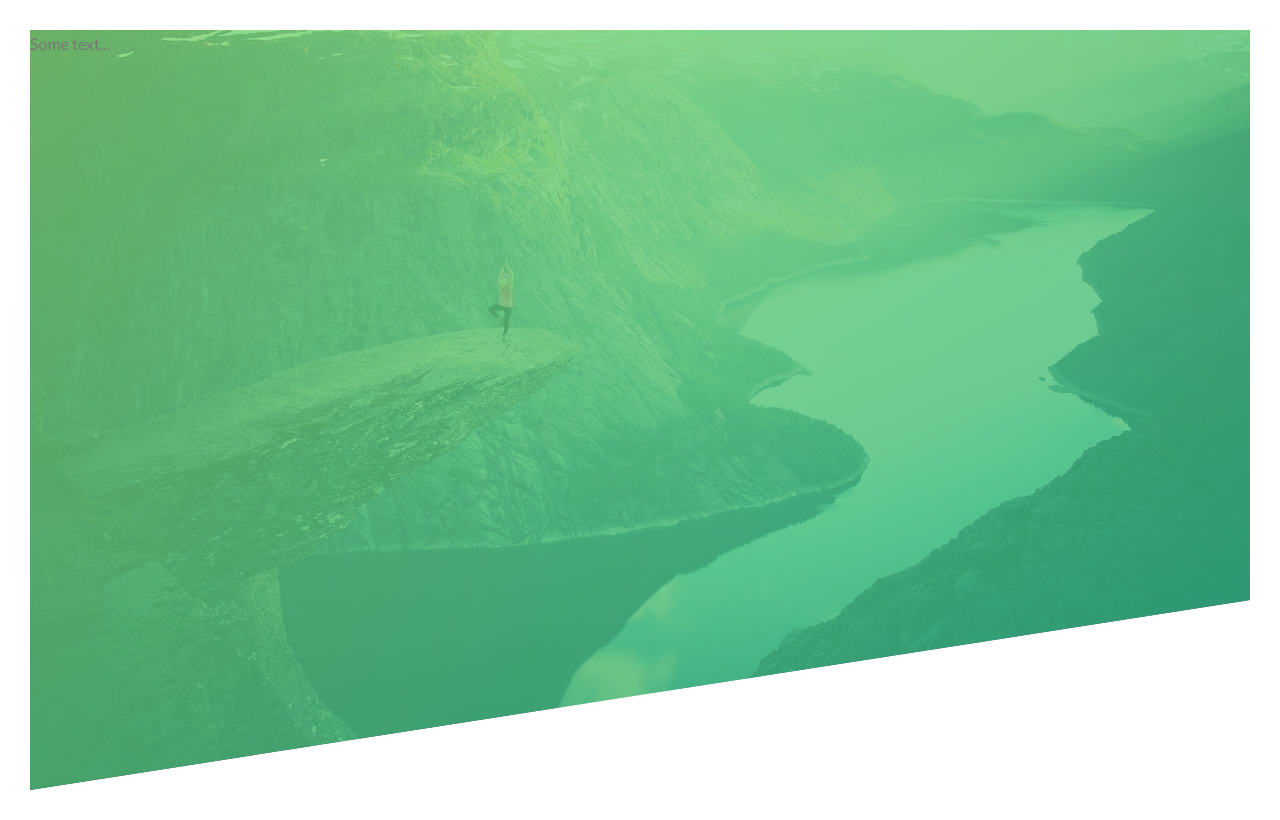
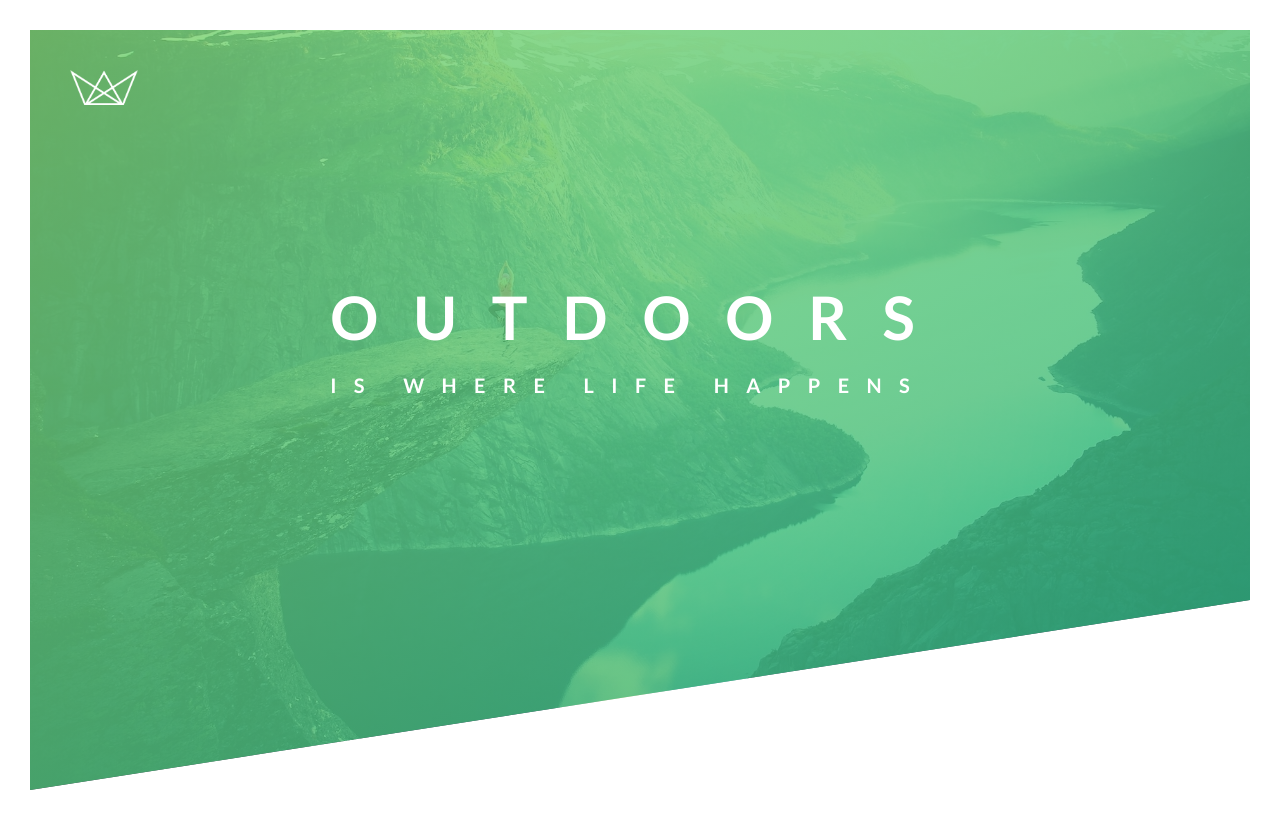
Before and after one commit to eKoh951/advanced-css-sass-course, a plain HTML site: page natours/index.html in a window 1280 px wide. Drawn offline with Linux system fonts and the light colour scheme; files that its build step writes are made by us from their sources.

Commit message:
Lesson 8

```diff
--- a/natours/css/style.css
+++ b/natours/css/style.css
@@ -33,6 +33,45 @@ body {
 		background-size: cover; /* The image will always fit to the box */
 		/* This picture is going to ocupy 95% of the screen */
 	background-position: top;
+	position: relative;
 
 	clip-path: polygon(0 0, 100% 0, 100% 75%, 0 100%);
 }
+
+.logo-box {
+	position: absolute;
+	/* The positioning starts from its parent element */
+	top: 40px;
+	left: 40px;
+}
+
+.logo {
+	height: 35px;
+	/* We don't specify the width, this way the browser calculates it based on the height and img resolution */
+}
+
+.text-box {
+	position: absolute;
+	top: 40%;
+	left: 50%; /* 50% from the parent element */
+	transform: translate(-50%, -50%);
+}
+
+.heading-primary {
+	color: #fff;
+	text-transform: uppercase;
+}
+
+.heading-primary-main {
+	display: block; /* block elements occupies the entire width available */
+	font-size: 60px;
+	font-weight: 700;
+	letter-spacing: 35px;
+}
+
+.heading-primary-sub {
+	display: block;
+	font-size: 20px;
+	font-weight: 20px;
+	letter-spacing: 17.4px;
+}
--- a/natours/index.html
+++ b/natours/index.html
@@ -14,7 +14,17 @@
     </head>
     <body>
         <header class="header">
-            Some text...
+            <!-- We contain the image inside a div, since the img is an inline element, this is for better practice -->
+            <div class="logo-box">
+                <img src="img/logo-white.png" alt="Logo" class="logo">
+            </div>
+
+            <div class="text-box">
+              <h1 class="heading-primary">
+                <span class="heading-primary-main">Outdoors</span>
+                <span class="heading-primary-sub">is where life happens</span>
+              </h1>
+            </div>
         </header>
 
     </body>
```
